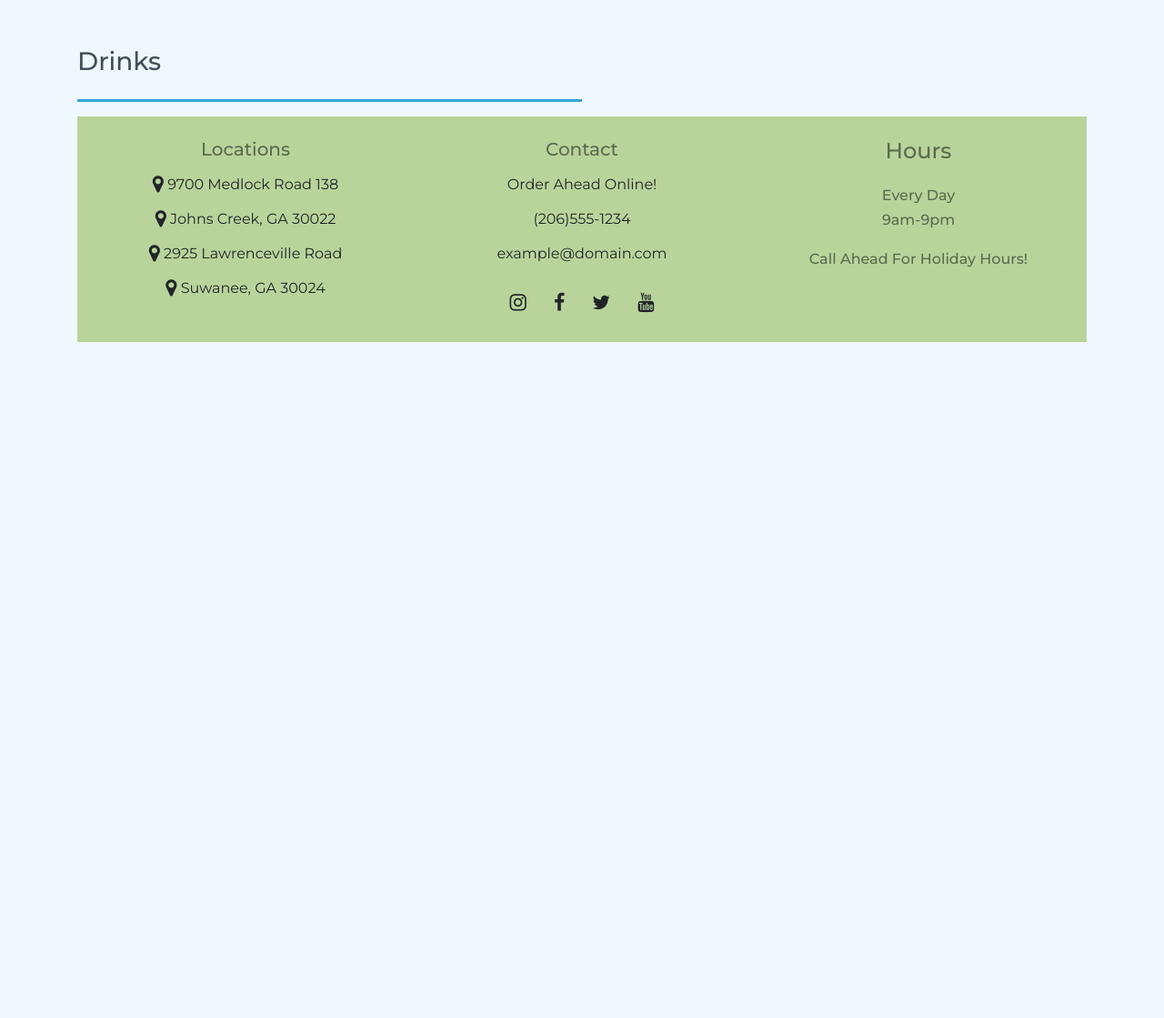
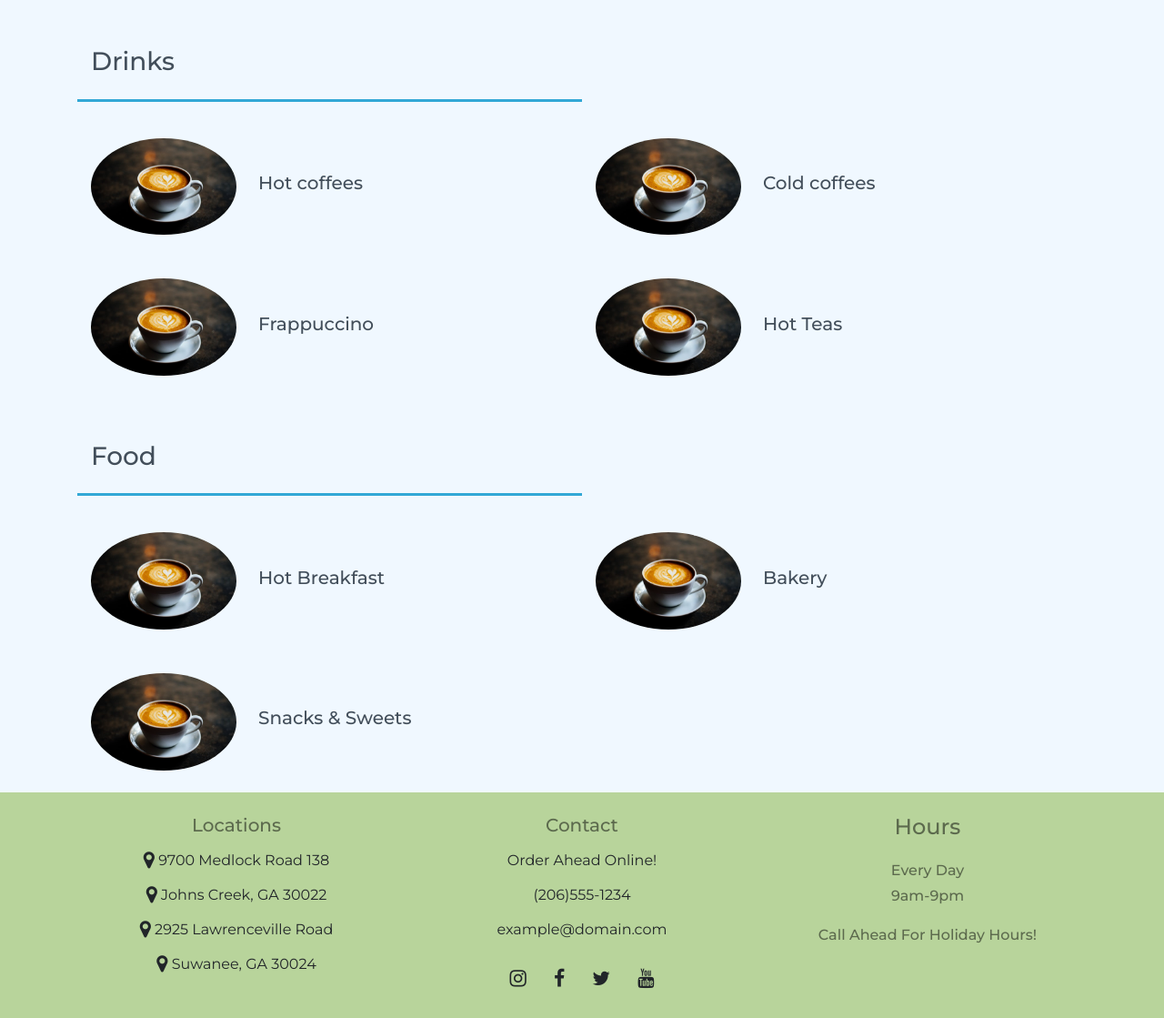
Before and after one commit to Dina2703/my-project, a website: page menu.html in a window 1280 px wide. Shown: the part 706-1825 px from the top of the page at 91% size. Before the commit the page ends 1082 px from the top, so only its background shows below. Drawn offline with nearby package versions, Linux system fonts and the light colour scheme; files whose address does not match are found by name.

Commit message:
added menu sections

```diff
--- a/css/styles.scss
+++ b/css/styles.scss
@@ -164,3 +164,13 @@ div#sideNav {
 
     }
 }
+div {
+    .media-body{
+    }
+    img.cup-style {
+        border-radius: 50%;
+        width: 10rem;
+    }
+    h5 {
+    }
+}
--- a/menu.html
+++ b/menu.html
@@ -43,9 +43,7 @@
         </div>
     </nav>
     <div class="container">
-        <div class="row">
-            <div class="col">
-                <div class="nav" id="sideNav">
+        <div class="nav d-none d-md-block" id="sideNav">
             <ul class= "list-unstyled">
                 <li> <a href="#"><h5 class="mt-5">Drinks</h5></a> </li>
                 <li><a href="#">Hot Coffees</a></li>
@@ -58,19 +56,97 @@
                 <li><a href="#">Snacks & Sweets</a></li>
             </ul>
         </div>
-        <div class="row">
+        <div class="row justify-content-md-center">
             <div class="col mt-5">
                 <h3>Menu</h3>
             </div>
         </div>
+        <div class="container">
             <div class="row">
                 <div class="col mt-5">
                     <h3>Drinks</h3>
                 </div>
             </div>
+            <div class="row">
                 <div class="border-top border-info my-3 w-50"></div>
             </div>
+            <div class="row">
+                <div class="col col-md-6 my-4">
+                <div class="media">
+                    <img class="d-flex mr-4 cup-style" src="/img/cup.jpeg" alt="cup of coffee"/>
+                    <div class="media-body align-self-center mr-4" >
+                        <h5>Hot coffees</h5>
                     </div>
+                </div>
+                </div>
+                <div class="col col-md-6 my-4">
+                    <div class="media">
+                        <img class="d-flex mr-4 cup-style" src="/img/cup.jpeg" alt="cup of coffee"/>
+                        <div class="media-body align-self-center mr-4" >
+                            <h5>Cold coffees</h5>
+                        </div>
+                    </div>
+                    </div>
+            </div>
+            <div class="row">
+                <div class="col col-md-6 my-4">
+                <div class="media">
+                    <img class="d-flex mr-4 cup-style" src="/img/cup.jpeg" alt="cup of coffee"/>
+                    <div class="media-body align-self-center mr-4" >
+                        <h5>Frappuccino</h5>
+                    </div>
+                </div>
+                </div>
+                <div class="col col-md-6 my-4">
+                    <div class="media">
+                        <img class="d-flex mr-4 cup-style" src="/img/cup.jpeg" alt="cup of coffee"/>
+                        <div class="media-body align-self-center mr-4" >
+                            <h5>Hot Teas</h5>
+                        </div>
+                    </div>
+                    </div>
+            </div>
+        </div>
+        <div class="container">
+            <div class="row">
+                <div class="col mt-5">
+                    <h3>Food</h3>
+                </div>
+            </div>
+            <div class="row">
+                <div class="border-top border-info my-3 w-50"></div>
+            </div>
+            <div class="row">
+                <div class="col col-md-6 my-4">
+                <div class="media">
+                    <img class="d-flex mr-4 cup-style" src="/img/cup.jpeg" alt="cup of coffee"/>
+                    <div class="media-body align-self-center mr-4" >
+                        <h5>Hot Breakfast</h5>
+                    </div>
+                </div>
+                </div>
+                <div class="col col-md-6 my-4">
+                    <div class="media">
+                        <img class="d-flex mr-4 cup-style" src="/img/cup.jpeg" alt="cup of coffee"/>
+                        <div class="media-body align-self-center mr-4" >
+                            <h5>Bakery</h5>
+                        </div>
+                    </div>
+                    </div>
+            </div>
+            <div class="row">
+                <div class="col col-md-6 my-4">
+                <div class="media">
+                    <img class="d-flex mr-4 cup-style" src="/img/cup.jpeg" alt="cup of coffee"/>
+                    <div class="media-body align-self-center mr-4" >
+                        <h5>Snacks & Sweets</h5>
+                    </div>
+                </div>
+                </div>
+            </div>
+        </div>
+    </div>
+
 
 
 
```
Also changed, not shown: css/styles.css, img/cup.jpeg (added). Lines whose indentation alone changed are shown as unchanged.
